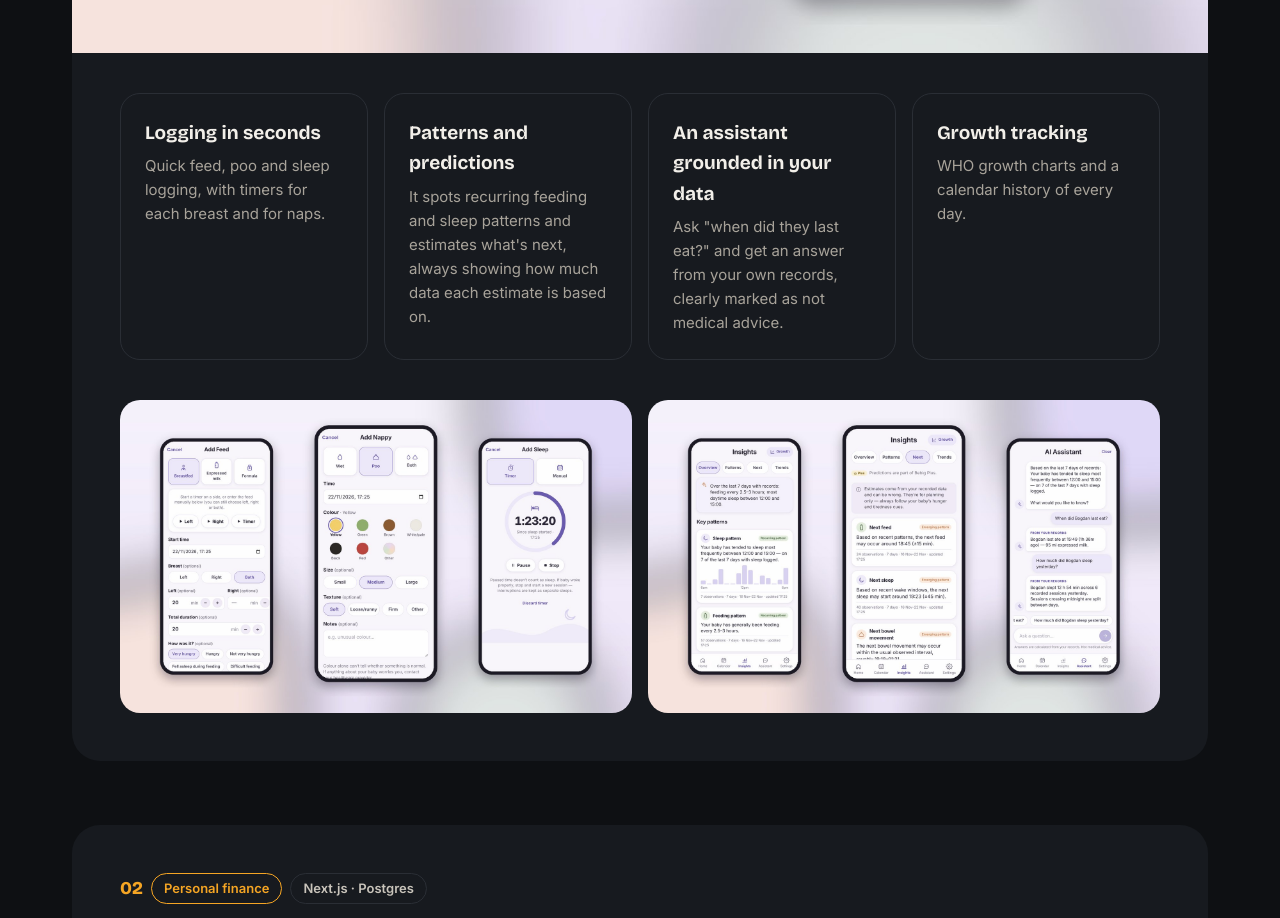
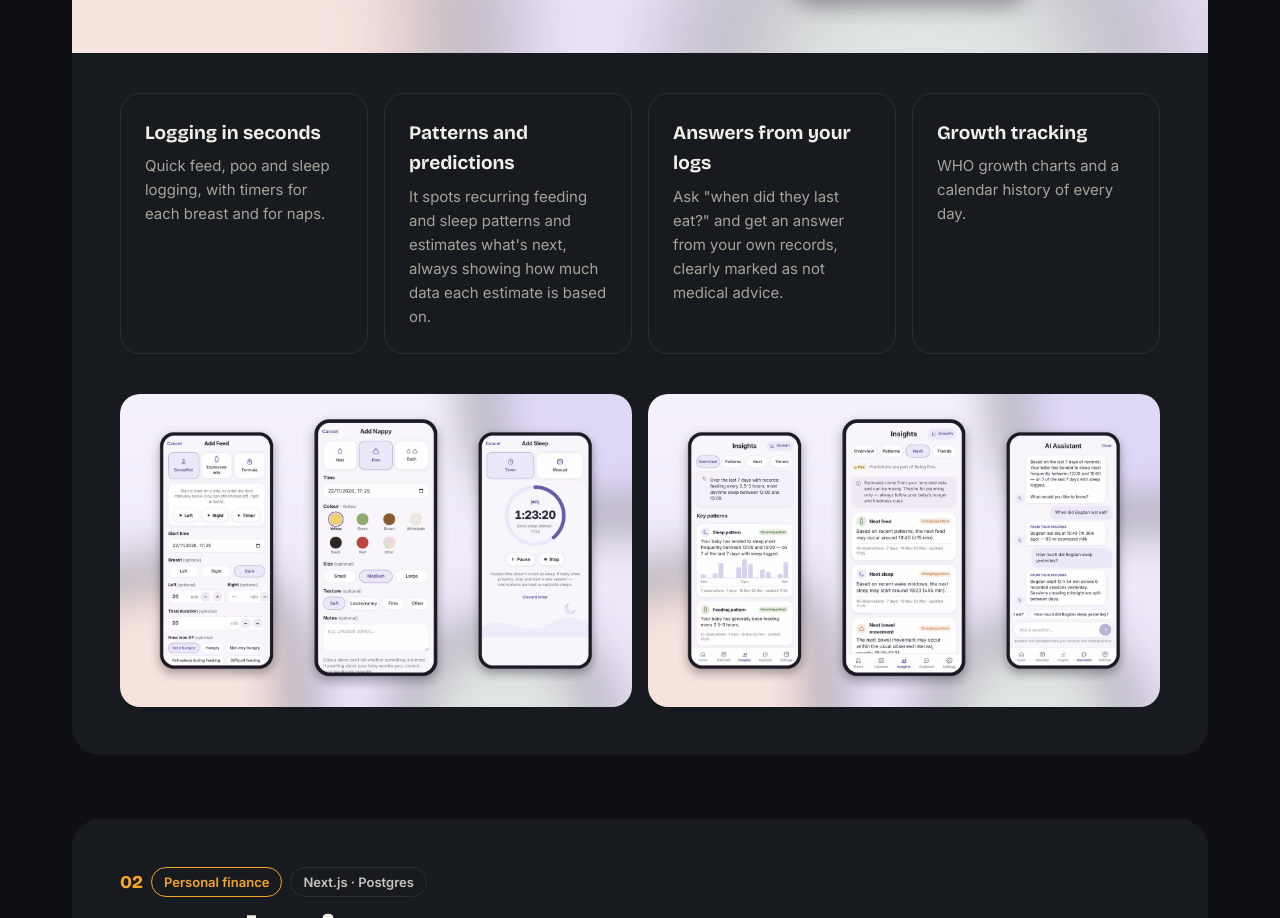
Before and after one commit to mv-riba/mvriba, a plain HTML site: page projects.html in a window 1280 px wide. Shown: the part 1332-2250 px from the top of the page. Drawn offline with Linux system fonts and the light colour scheme; a script that the page names is missing.

Commit message:
Retitle Bebig assistant card to "Answers from your logs" (#8)
* Shorten Bebig AI assistant card to match the other feature cards

Co-Authored-By: Claude Opus 5.5 <noreply@anthropic.com>
Claude-Session: https://claude.ai/code/session_016wVeUqx7XGrdzGmizVBhXU

* Retitle Bebig assistant card to 'Answers from your logs', keep original description

Co-Authored-By: Claude Opus 5.5 <noreply@anthropic.com>
Claude-Session: https://claude.ai/code/session_016wVeUqx7XGrdzGmizVBhXU

---------

Co-authored-by: Claude <noreply@anthropic.com>

```diff
--- a/projects.html
+++ b/projects.html
@@ -74,7 +74,7 @@
 <div style="padding: 40px 48px; display: grid; grid-template-columns: repeat(auto-fit, minmax(230px, 1fr)); gap: 16px">
 <div style="padding: 24px; border-radius: 20px; border: 1px solid #2A2E35"><h3 style="margin: 0 0 6px; font-family: 'Bricolage Grotesque', sans-serif; font-size: 19px; font-weight: 700">Logging in seconds</h3><p style="margin: 0; color: #A8A39A; font-size: 15px">Quick feed, poo and sleep logging, with timers for each breast and for naps.</p></div>
 <div style="padding: 24px; border-radius: 20px; border: 1px solid #2A2E35"><h3 style="margin: 0 0 6px; font-family: 'Bricolage Grotesque', sans-serif; font-size: 19px; font-weight: 700">Patterns and predictions</h3><p style="margin: 0; color: #A8A39A; font-size: 15px">It spots recurring feeding and sleep patterns and estimates what's next, always showing how much data each estimate is based on.</p></div>
-<div style="padding: 24px; border-radius: 20px; border: 1px solid #2A2E35"><h3 style="margin: 0 0 6px; font-family: 'Bricolage Grotesque', sans-serif; font-size: 19px; font-weight: 700">An assistant grounded in your data</h3><p style="margin: 0; color: #A8A39A; font-size: 15px">Ask "when did they last eat?" and get an answer from your own records, clearly marked as not medical advice.</p></div>
+<div style="padding: 24px; border-radius: 20px; border: 1px solid #2A2E35"><h3 style="margin: 0 0 6px; font-family: 'Bricolage Grotesque', sans-serif; font-size: 19px; font-weight: 700">Answers from your logs</h3><p style="margin: 0; color: #A8A39A; font-size: 15px">Ask "when did they last eat?" and get an answer from your own records, clearly marked as not medical advice.</p></div>
 <div style="padding: 24px; border-radius: 20px; border: 1px solid #2A2E35"><h3 style="margin: 0 0 6px; font-family: 'Bricolage Grotesque', sans-serif; font-size: 19px; font-weight: 700">Growth tracking</h3><p style="margin: 0; color: #A8A39A; font-size: 15px">WHO growth charts and a calendar history of every day.</p></div>
 </div>
 <div style="padding: 0 48px 48px; display: grid; grid-template-columns: repeat(auto-fit, minmax(320px, 1fr)); gap: 16px">
```
